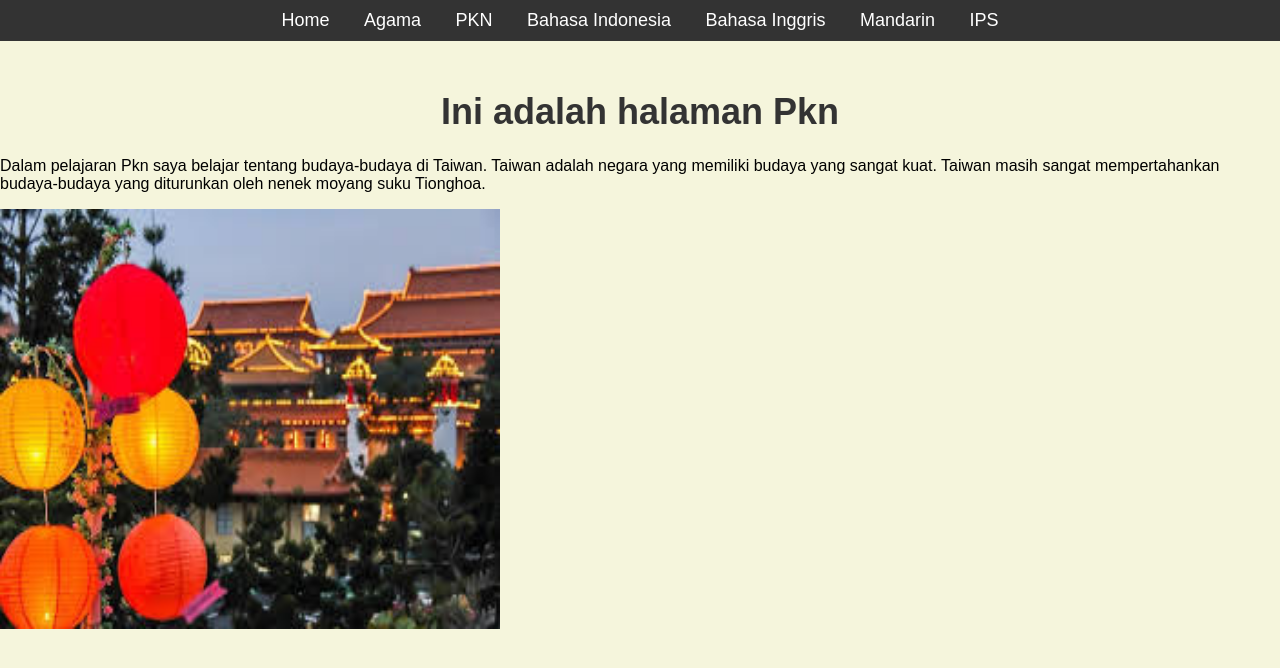
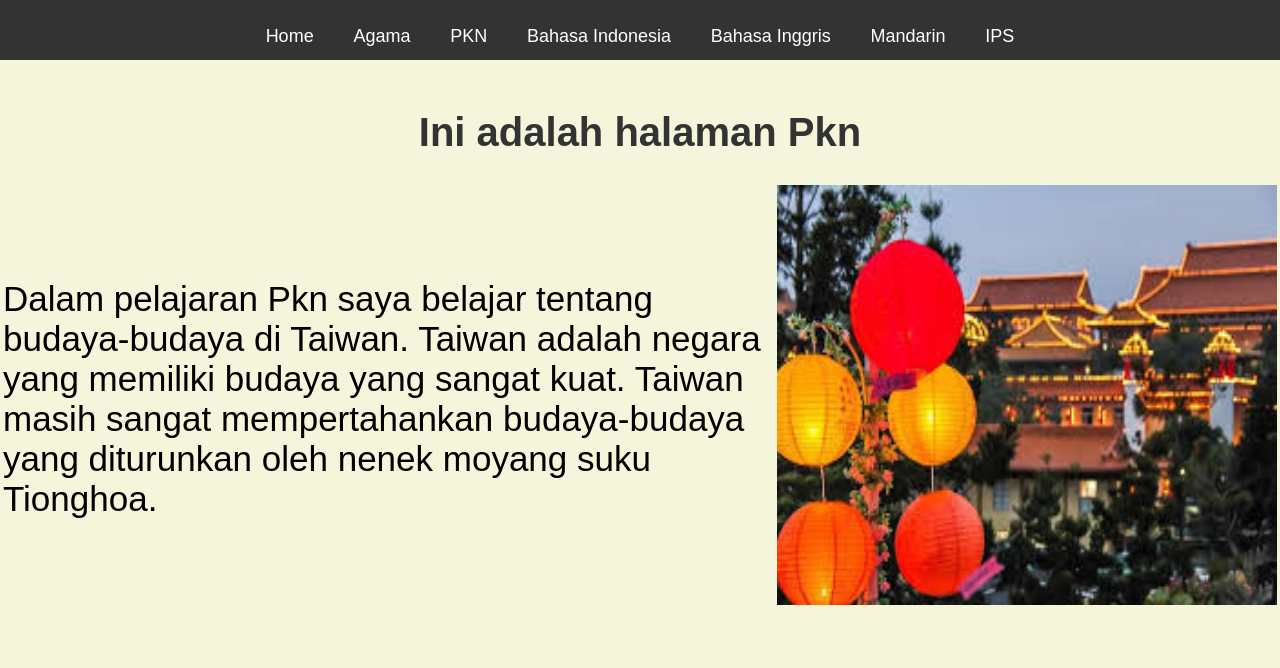
Before and after one commit to matthewsnrt/website-edutrip-kelas8A, a plain HTML site: page pkn.html in a window 1280 px wide. Drawn offline with Linux system fonts and the light colour scheme.

Commit message:
Update pkn.html

```diff
--- a/pkn.html
+++ b/pkn.html
@@ -11,6 +11,7 @@
             margin: 0;
             padding: 0;
             background-color: beige;
+            font-size: 35px;
         }
 
         header {
@@ -34,7 +35,7 @@
         h1 {
             text-align: center;
             margin-top: 50px;
-            font-size: 36px;
+            font-size: 40px;
             color: #333;
         }
     </style>
@@ -51,7 +52,9 @@
     </header>
 
     <h1>Ini adalah halaman Pkn</h1>
-        <p>Dalam pelajaran Pkn saya belajar tentang budaya-budaya di Taiwan. Taiwan adalah negara yang memiliki budaya yang sangat kuat. Taiwan masih sangat mempertahankan budaya-budaya yang diturunkan oleh nenek moyang suku Tionghoa.</p>
-        <img src="Taiwanese Culture.jpg" width="500" height="420"></img>
+    <table>
+        <td>Dalam pelajaran Pkn saya belajar tentang budaya-budaya di Taiwan. Taiwan adalah negara yang memiliki budaya yang sangat kuat. Taiwan masih sangat mempertahankan budaya-budaya yang diturunkan oleh nenek moyang suku Tionghoa.</td>
+        <td><img src="Taiwanese Culture.jpg" width="500" height="420"></img></td>
+    </table>
 </body>
 </html>
```
